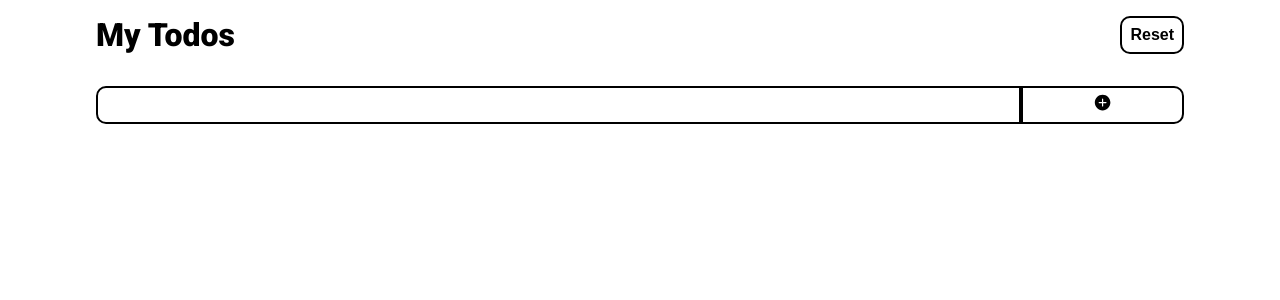
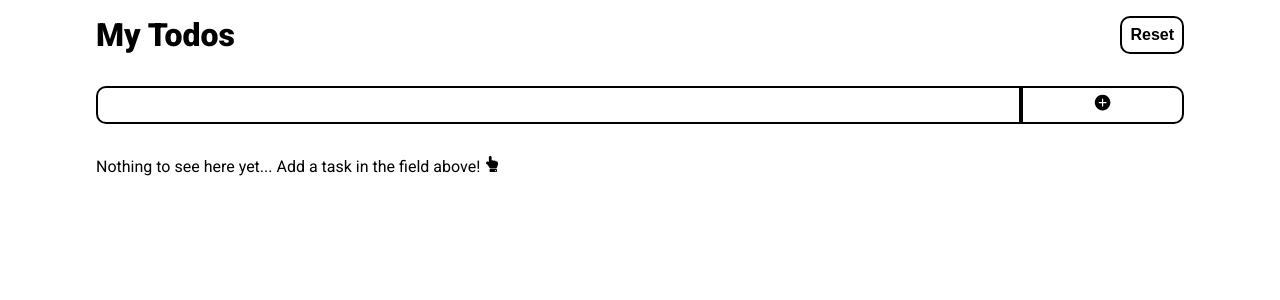
Before and after one commit to Benyamin428/react-to-do-list, a React (Create React App) app: page / in a window 1280 px wide. Shown: the top 300 px of the page. Built offline with nearby package versions, Linux system fonts and the light colour scheme.

Commit message:
minor additions

```diff
--- a/src/App.jsx
+++ b/src/App.jsx
@@ -3,6 +3,8 @@ import { useState } from "react";
 import Heading from "./components/Heading/Heading";
 import Taskbar from "./components/Taskbar/Taskbar";
 import Main from "./components/Main/Main";
+
+import { FaHandPointUp } from "react-icons/fa";
 
 import "./App.scss";
 
@@ -36,7 +38,7 @@ const App = () => {
     <div className="container">
       <Heading reset={reset} />
       <Taskbar addTask={addTask} />
-      <Main tasks={tasks} deleteTask={deleteTask} />
+      {tasks.length > 0 ? <Main tasks={tasks} deleteTask={deleteTask} /> : <p class="display-text">Nothing to see here yet... Add a task in the field above! <FaHandPointUp /></p>}
     </div>
   );
 }
--- a/src/App.scss
+++ b/src/App.scss
@@ -1,3 +1,5 @@
+@use "./sass/variables" as *;
+
 * {
     margin: 0;
     padding: 0;
@@ -10,3 +12,8 @@
         padding-right: 5rem;
     }
 }
+
+.display-text {
+    padding: 1rem;
+    font-family: $font;
+}
```
